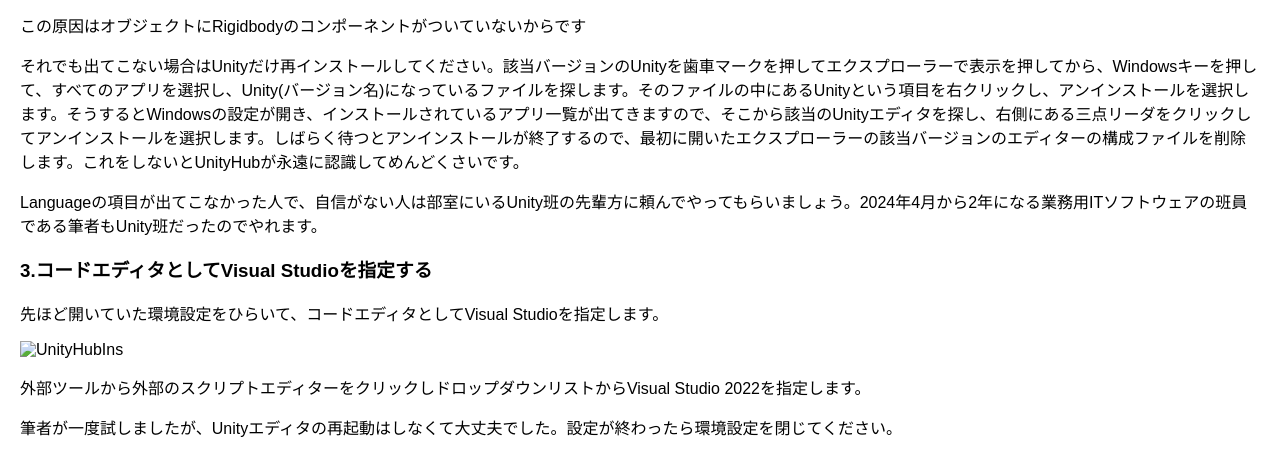
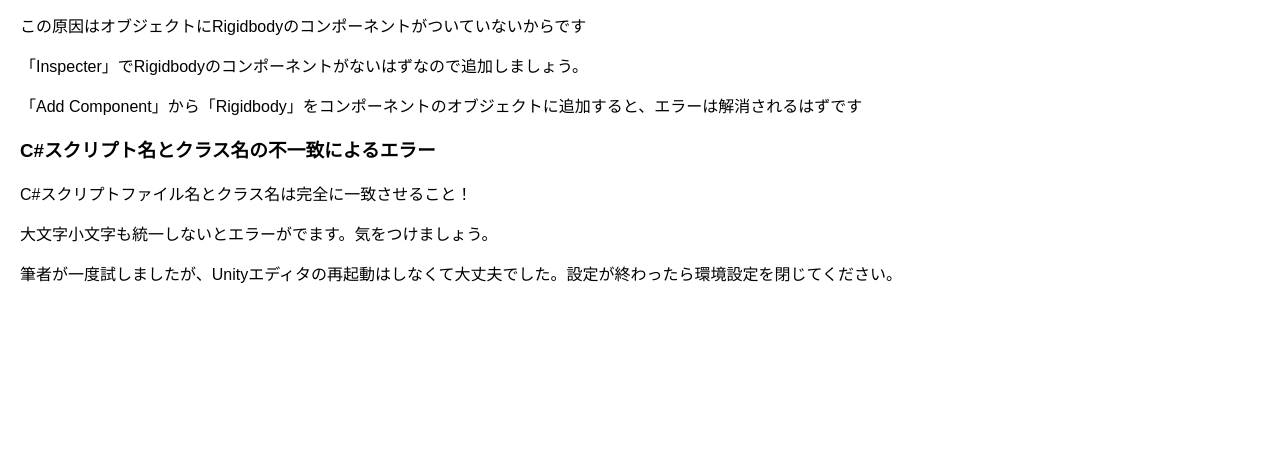
Before and after one commit to ASK-STEM-official/unity_text, a plain HTML site: page tumazuki/02.html in a window 1280 px wide. Shown: the part 619-1068 px from the top of the page. After the commit the page ends 940 px from the top, so only its background shows below. Drawn offline with Linux system fonts and the light colour scheme.

Commit message:
aieeeeeeee!

```diff
--- a/tumazuki/02.html
+++ b/tumazuki/02.html
@@ -22,12 +22,11 @@
         <p>この場合スクリプトに問題がない場合が多く、躓きやすいです。</p>
         <p>エラーの名称は「Missing＝ない」「Component＝コンポーネント」「Execption＝例外」という意味。</p>
         <p>この原因はオブジェクトにRigidbodyのコンポーネントがついていないからです</p>
-        <p>それでも出てこない場合はUnityだけ再インストールしてください。該当バージョンのUnityを歯車マークを押してエクスプローラーで表示を押してから、Windowsキーを押して、すべてのアプリを選択し、Unity(バージョン名)になっているファイルを探します。そのファイルの中にあるUnityという項目を右クリックし、アンインストールを選択します。そうするとWindowsの設定が開き、インストールされているアプリ一覧が出てきますので、そこから該当のUnityエディタを探し、右側にある三点リーダをクリックしてアンインストールを選択します。しばらく待つとアンインストールが終了するので、最初に開いたエクスプローラーの該当バージョンのエディターの構成ファイルを削除します。これをしないとUnityHubが永遠に認識してめんどくさいです。</p>
-        <p>Languageの項目が出てこなかった人で、自信がない人は部室にいるUnity班の先輩方に頼んでやってもらいましょう。2024年4月から2年になる業務用ITソフトウェアの班員である筆者もUnity班だったのでやれます。</p>
-    <h3>3.コードエディタとしてVisual&nbsp;Studioを指定する</h3>
-        <p>先ほど開いていた環境設定をひらいて、コードエディタとしてVisual&nbsp;Studioを指定します。</p>
-        <img src="" alt="UnityHubIns">
-        <p>外部ツールから外部のスクリプトエディターをクリックしドロップダウンリストからVisual&nbsp;Studio&nbsp;2022を指定します。</p>
+        <p>「Inspecter」でRigidbodyのコンポーネントがないはずなので追加しましょう。</p>
+        <p>「Add Component」から「Rigidbody」をコンポーネントのオブジェクトに追加すると、エラーは解消されるはずです</p>
+    <h3>C#スクリプト名とクラス名の不一致によるエラー</h3>
+        <p>C#スクリプトファイル名とクラス名は完全に一致させること！</p>
+        <p>大文字小文字も統一しないとエラーがでます。気をつけましょう。</p>
         <p>筆者が一度試しましたが、Unityエディタの再起動はしなくて大丈夫でした。設定が終わったら環境設定を閉じてください。</p>
 </main>
 </body>
```
